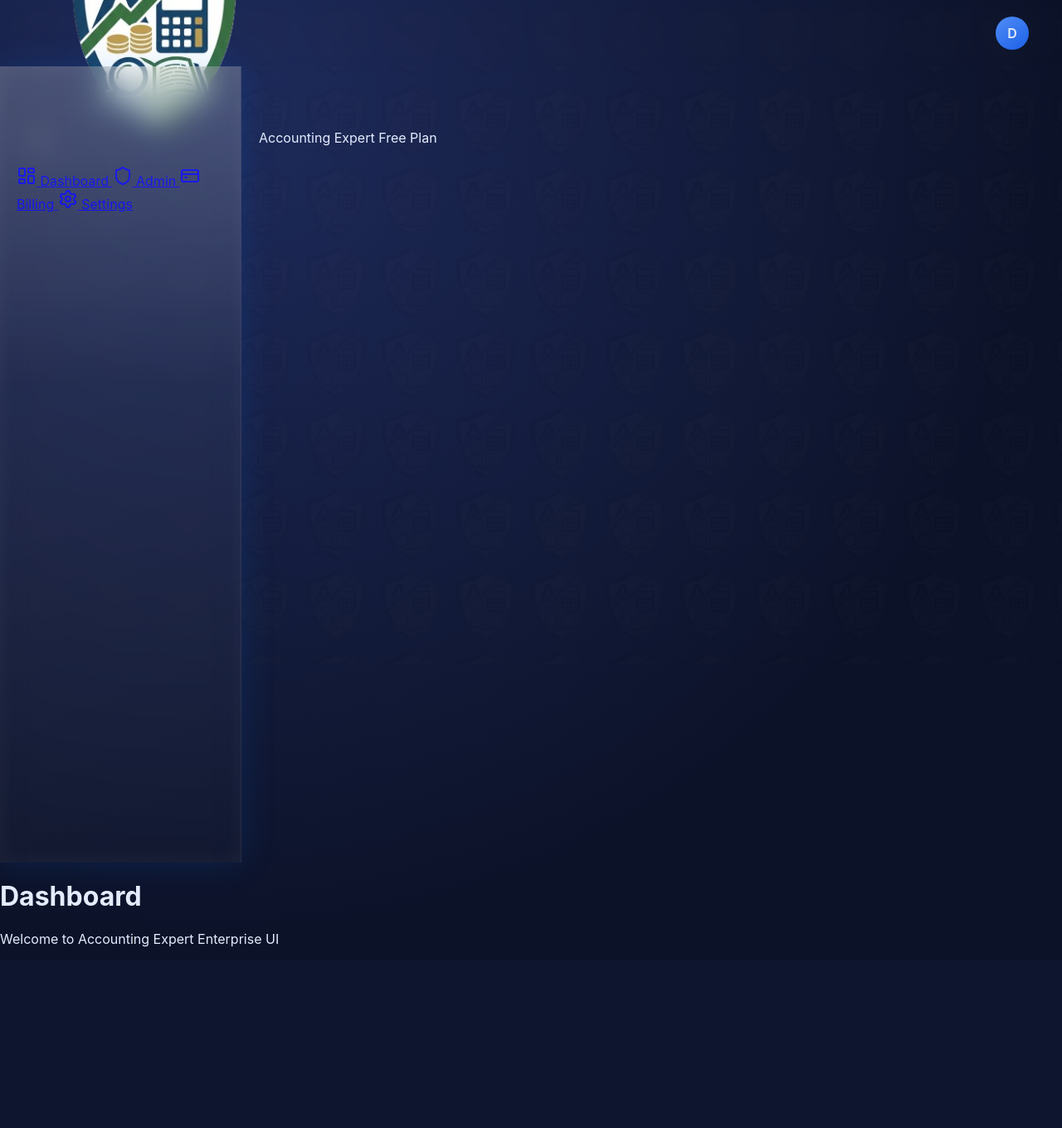
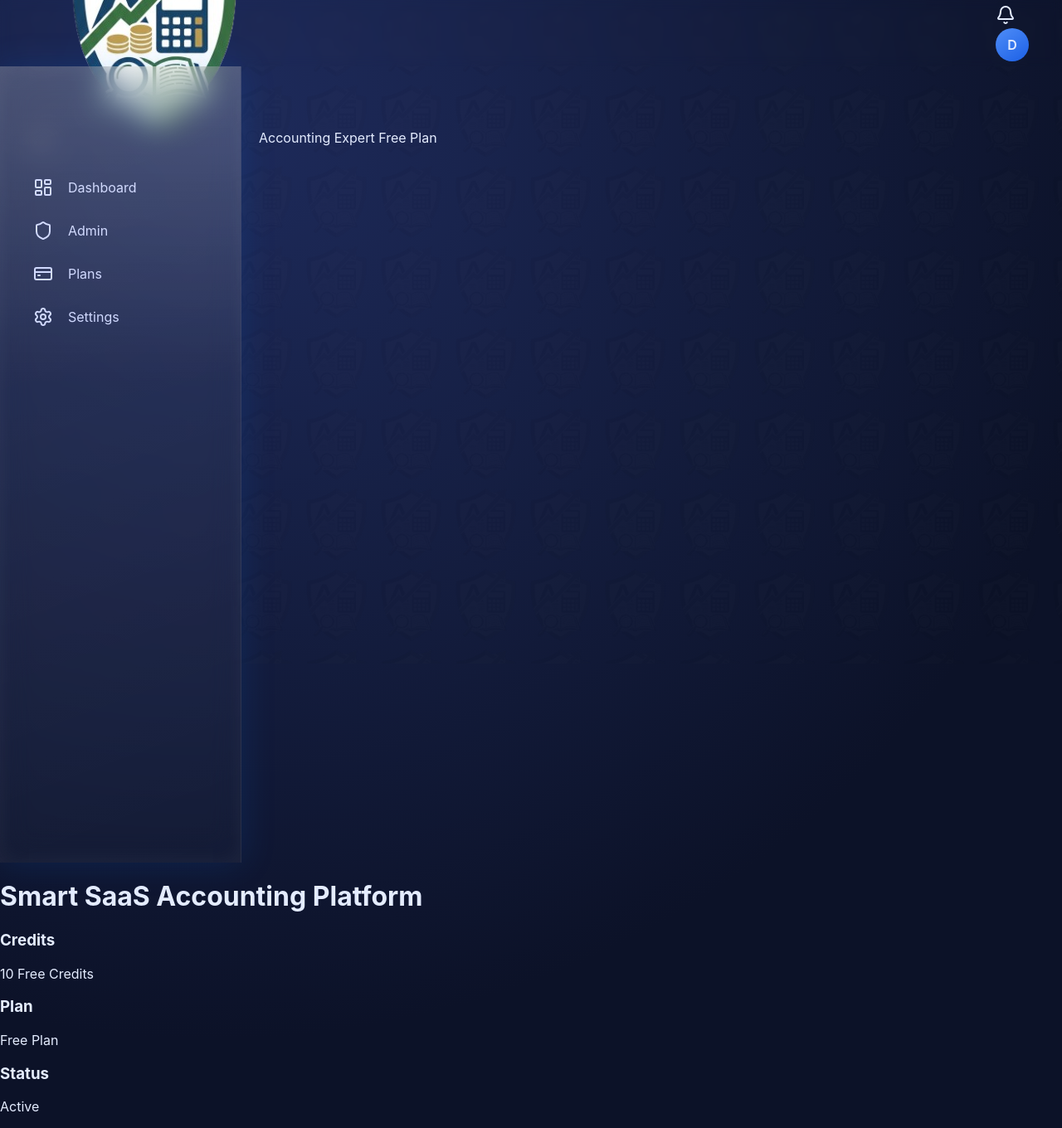
Before and after one commit to debasishbiswas375-bot/AccountingExpert, a FastAPI app: page / in a window 1280 px wide. Shown: the whole page at 83% size. Before the commit the page ends 1142 px from the top, so only its background shows below. Run offline with FastAPI, Linux system fonts and the light colour scheme; parts of the project's set-up code (start-up, migrations or seed data) failed here and were passed over.

Commit message:
Update base.html

```diff
--- a/app/templates/base.html
+++ b/app/templates/base.html
@@ -3,6 +3,7 @@
 <head>
     <title>Accounting Expert</title>
     <meta name="viewport" content="width=device-width, initial-scale=1.0">
+
     <link rel="stylesheet" href="/static/style.css">
     <script src="https://unpkg.com/lucide@latest"></script>
 </head>
@@ -11,10 +12,7 @@
 
 <!-- TOPBAR -->
 <div class="topbar">
-
     <div class="left-section">
-
-        <!-- Toggle Button -->
         <button class="hamburger" onclick="toggleSidebar()">
             <span></span>
             <span></span>
@@ -27,57 +25,47 @@
     </div>
 
     <div class="top-right">
+        <i data-lucide="bell"></i>
         <div class="avatar">D</div>
     </div>
-
 </div>
 
 <!-- SIDEBAR -->
 <div class="sidebar" id="sidebar">
 
-    <a href="/" class="active">
+    <a href="/" class="item">
         <i data-lucide="layout-dashboard"></i>
-        <span class="text">Dashboard</span>
+        <span>Dashboard</span>
     </a>
 
-    <a href="/admin">
+    <a href="/admin" class="item">
         <i data-lucide="shield"></i>
-        <span class="text">Admin</span>
+        <span>Admin</span>
     </a>
 
-    <a href="#">
+    <a href="/plans" class="item">
         <i data-lucide="credit-card"></i>
-        <span class="text">Billing</span>
+        <span>Plans</span>
     </a>
 
-    <a href="#">
+    <a href="#" class="item">
         <i data-lucide="settings"></i>
-        <span class="text">Settings</span>
+        <span>Settings</span>
     </a>
 
 </div>
 
-<!-- MAIN -->
+<!-- MAIN CONTENT -->
 <div class="main">
-    <h1>Dashboard</h1>
-    <p>Welcome to Accounting Expert Enterprise UI</p>
+    {% block content %}
+    {% endblock %}
 </div>
 
 <script>
-
-function toggleSidebar() {
-
-    const sidebar = document.getElementById("sidebar");
-
-    if (window.innerWidth <= 900) {
-        sidebar.classList.toggle("mobile-expanded");
-    } else {
-        sidebar.classList.toggle("mini");
-    }
+function toggleSidebar(){
+    document.getElementById("sidebar").classList.toggle("mini");
 }
-
 lucide.createIcons();
-
 </script>
 
 </body>
```
